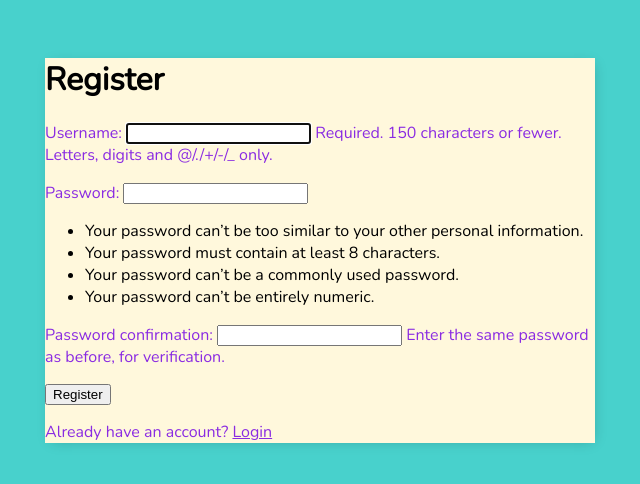
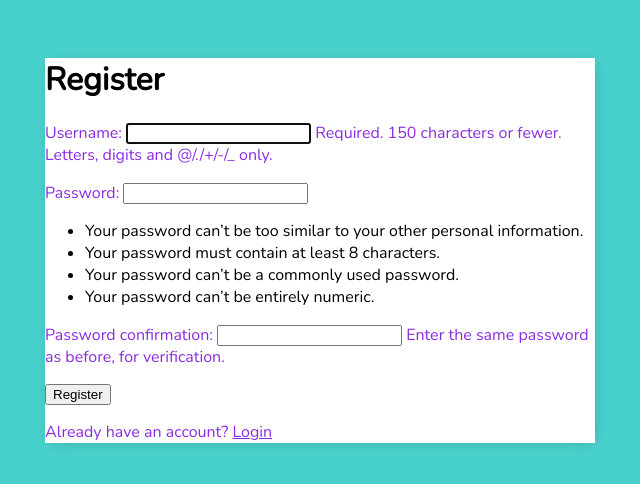
Before and after one commit to Monikakurumkar/ToDoAssignment-Verificient-, a Django app: page /register/ in a window 1280 px wide. Shown: the top 484 px of the page, without its empty margins (320-960 px from the left). Run offline with Django 4.2, Linux system fonts and the light colour scheme.

Commit message:
Update main.html

```diff
--- a/myapp/templates/myapp/main.html
+++ b/myapp/templates/myapp/main.html
@@ -40,7 +40,7 @@
             .container{
                 max-width: 550px;
                 margin: auto;
-                background-color: cornsilk;
+                background-color: white;
                 -webkit-box-shadow: 2px 2px 13px -4px rgba(0,0,0,0.21);
                 box-shadow: 2px 2px 13px -4px rgba(0,0,0,0.21);
 
```
